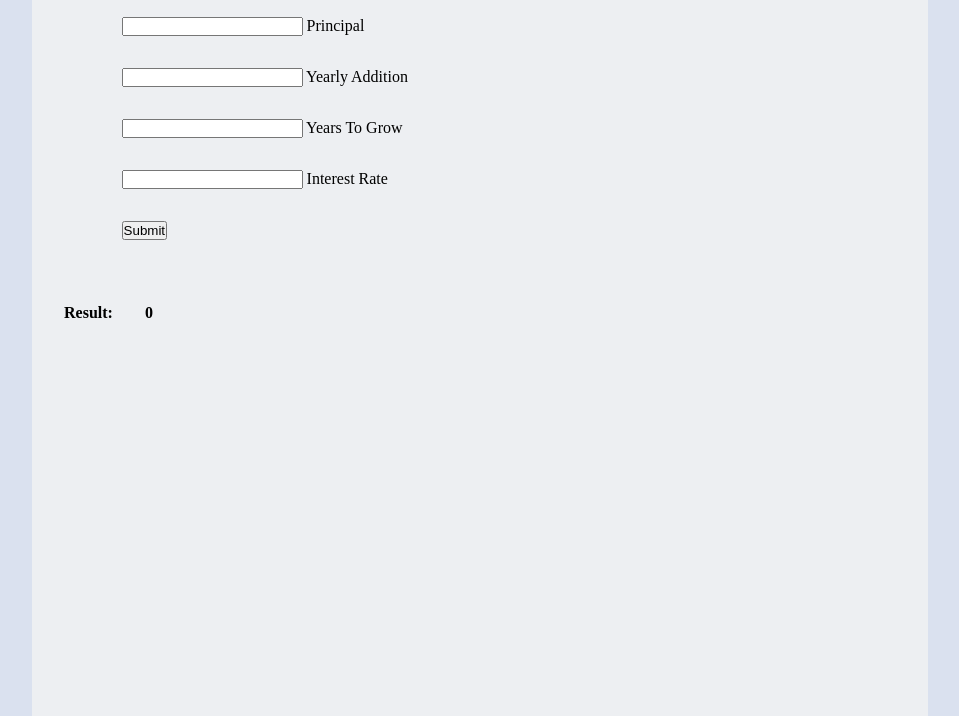
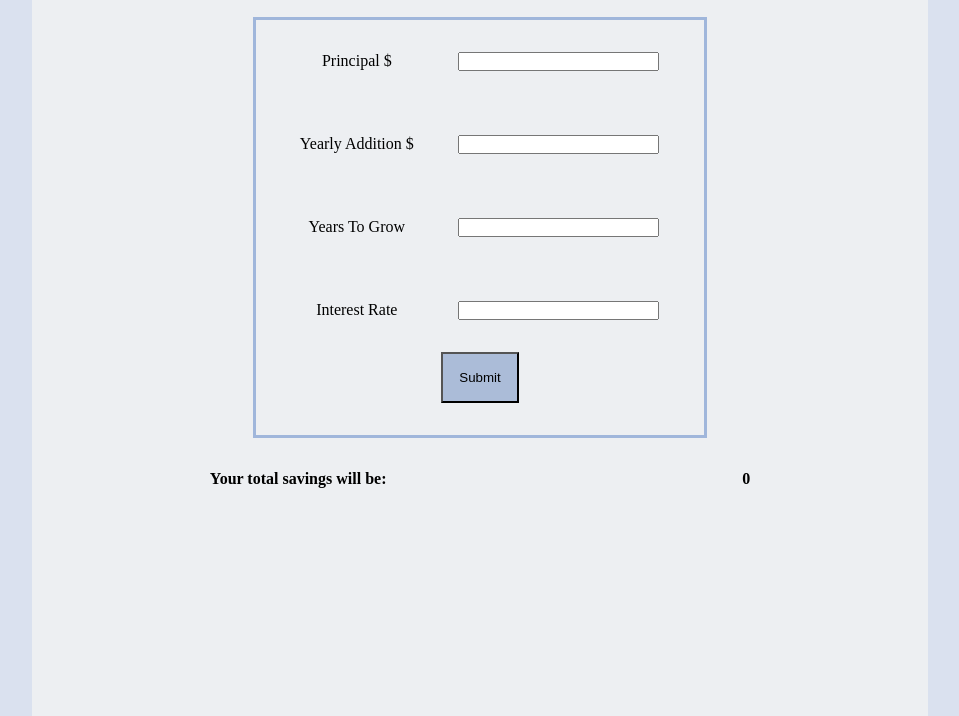
Before and after one commit to F-NACC-95/compound-interest-calculator-app, a plain HTML site: page index.html in a window 1280 px wide. Shown: the part 84-800 px from the top of the page, without its empty margins (160-1119 px from the left). Drawn offline with Linux system fonts and the light colour scheme.

Commit message:
progress on design

```diff
--- a/index.html
+++ b/index.html
@@ -6,24 +6,28 @@
     <link rel="stylesheet" href="./styles.css" type="text/css">
 </head>
 <body>
-    <h1>Calculate Your Potential Savings After Compound Interest...</h1>
+    <h1>Compound Interest Calculator</h1>
     <form id="calculate__interest__form" onsubmit="calculate__savings()">
-        <input type="number" id="principal">
-        <label for="principal">Principal</label>
-        <br>
-        <input type="number" id="yearly__addition">
-        <label for="yearly__addition">Yearly Addition</label>
-        <br>
-        <input type="number" id="years__to__grow">
-        <label for="years__to__grow">Years To Grow</label>
-        <br>
-        <input type="number" id="interest__rate">
-        <label for="interest__rate">Interest Rate</label>
-        <br>
-        <input type="submit">
+        <div class="calculate__interest__form__input__grid">
+            <label for="principal">Principal $</label>
+            <input type="number" id="principal">
+        </div>
+        <div class="calculate__interest__form__input__grid">
+            <label for="yearly__addition">Yearly Addition $</label>
+            <input type="number" id="yearly__addition">
+        </div>
+        <div class="calculate__interest__form__input__grid">
+            <label for="years__to__grow">Years To Grow</label>
+            <input type="number" id="years__to__grow">
+        </div>
+        <div class="calculate__interest__form__input__grid">
+            <label for="interest__rate">Interest Rate</label>
+            <input type="number" id="interest__rate">
+        </div>
+        <input type="submit" class="calculate__interest__form__submit" text="calc">
     </form>
     <div class="result__div">
-        <h4>Result:</h4>
+        <h4>Your total savings will be:</h4>
         <h4 id="result">0</h4>
     </div>
 </body>
--- a/styles.css
+++ b/styles.css
@@ -1,3 +1,5 @@
+/* General */
+
 * {
     margin: 0px;
     padding: 0px;
@@ -16,18 +18,42 @@ body {
 h1, h4 {
     padding-top: 2rem;
     padding-bottom: 2rem;
-    padding-left: 2rem;
+    text-align: center;
+    margin: auto;
 }
 
+/* Form */
+
 #calculate__interest__form {
-    width: 80%;
     margin: auto;
+    border: 3px solid #a0b6db;
+    width: 50%;
+    text-align: center;
 }
 
 #calculate__interest__form input {
     margin-bottom: 2rem;
 }
 
+.calculate__interest__form__input__grid {
+    display: grid;
+    grid-template-columns: 1fr 1fr;
+    text-align: center;
+    width: 90%;
+    padding-top: 2rem;
+}
+
+.calculate__interest__form__submit {
+    padding: 1rem;
+    background-color: #abbcd8;
+}
+
+.calculate__interest__form__submit:hover {
+    background-color: #879dc1;
+}
+
+/* Result */
+
 .result__div {
     display: flex;
 }
```
